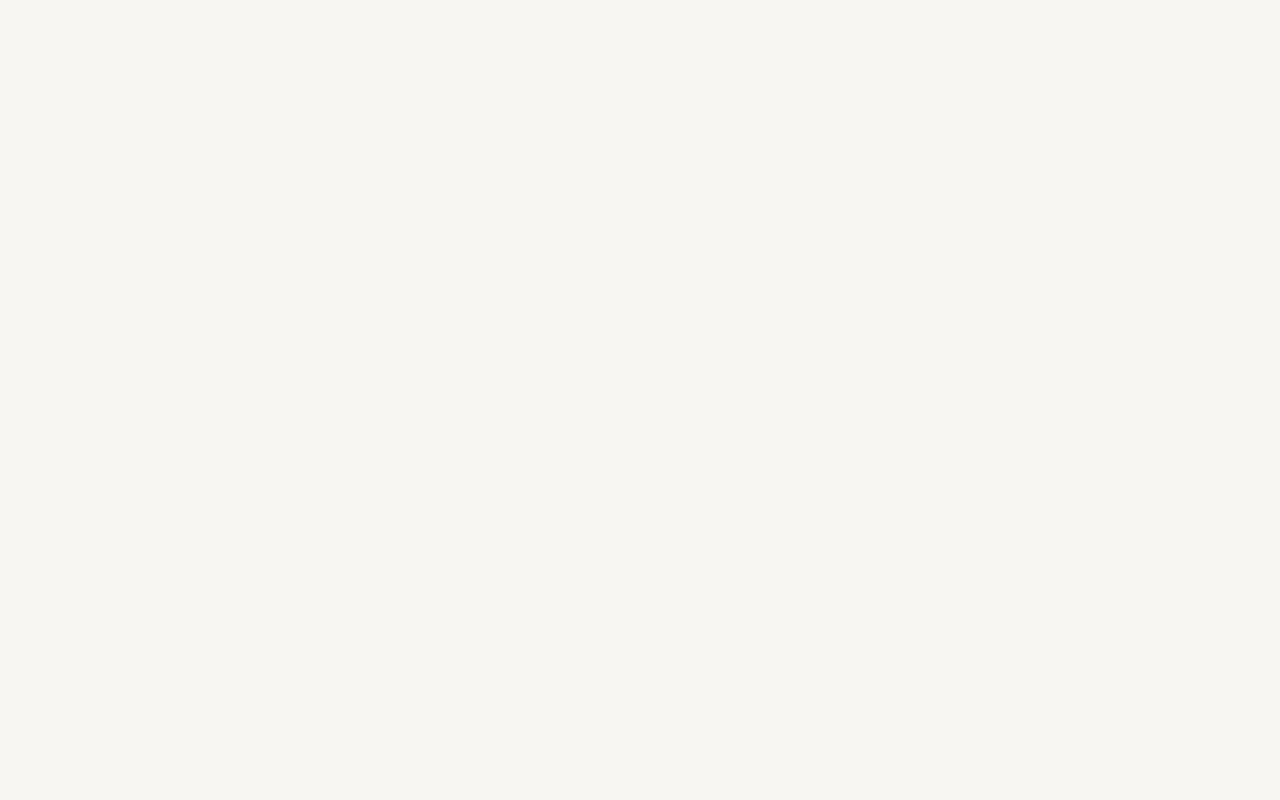
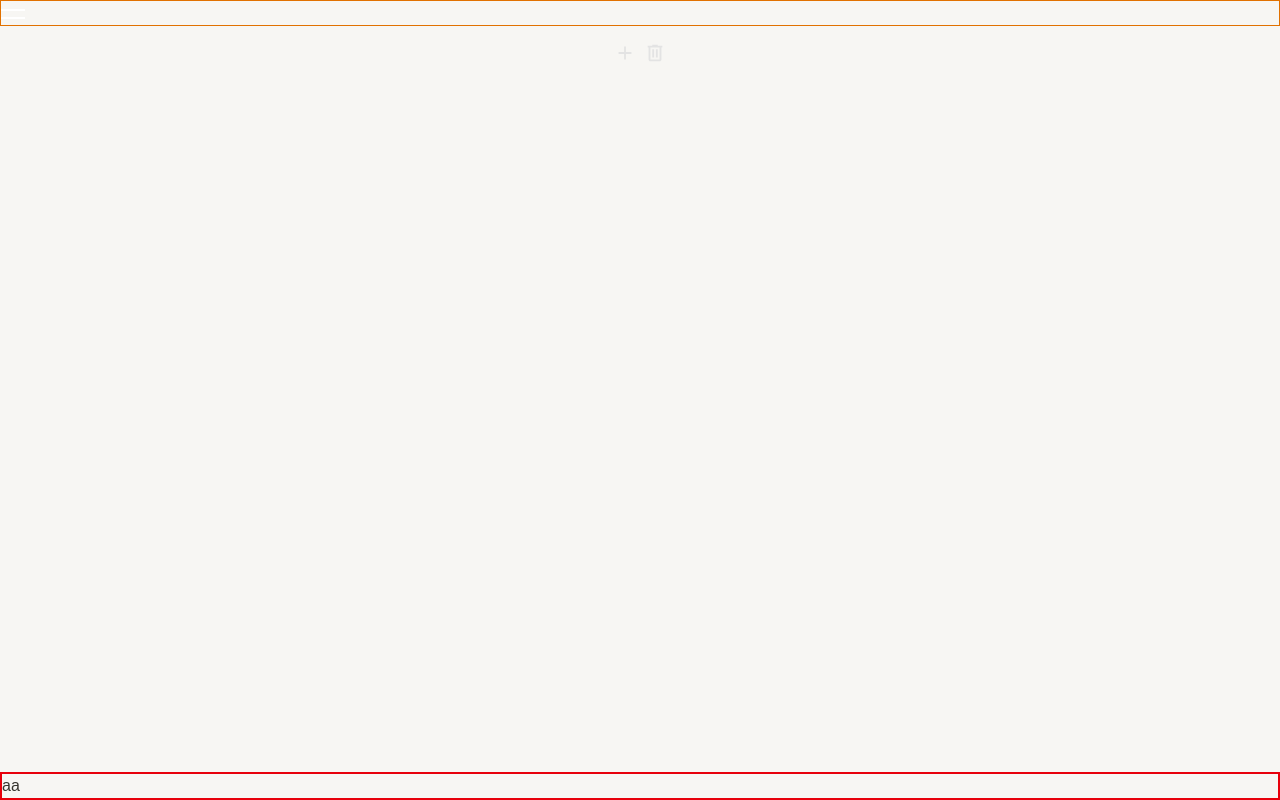
Before and after one commit to johyunsoo33/small-side-project, a Next.js app: page /myMemo in a window 1280 px wide. Built offline with nearby package versions, Linux system fonts and the light colour scheme.

Commit message:
✨ MemoBox 및 관련 컴포넌트 추가: MemoTopBox, MemoList, MemoItem 구현

```diff
--- /dev/null
+++ b/src/Component/MemoBox/MemoBox.tsx
@@ -0,0 +1,11 @@
+import MemoList from "./MemoListBox/MemoList";
+import MemoTopBox from "./MemoTopBox/MemoTopBox";
+
+export default function MemoBox() {
+  return (
+    <>
+      <MemoTopBox />
+      <MemoList />
+    </>
+  );
+}
--- /dev/null
+++ b/src/Component/MemoBox/MemoListBox/MemoItem.tsx
@@ -0,0 +1,7 @@
+export default function MemoItem() {
+  return (
+    <li className="list-none">
+      <div>aa</div>
+    </li>
+  );
+}
--- /dev/null
+++ b/src/Component/MemoBox/MemoListBox/MemoList.tsx
@@ -0,0 +1,9 @@
+import MemoItem from "./MemoItem";
+
+export default function MemoList() {
+  return (
+    <ol className="border-2 border-red-600">
+      <MemoItem />
+    </ol>
+  );
+}
--- /dev/null
+++ b/src/Component/MemoBox/MemoTopBox/MemoTopBox.tsx
@@ -0,0 +1,26 @@
+import Image from "next/image";
+
+export default function MemoTopBox() {
+  return (
+    <div className="taskTopBox flex justify-between max-w-11/12 mt-4 m-auto">
+      <div className="taskAdd">
+        <button className="mr-2" title="할 일 추가">
+          <Image
+            src="/Icons/calender_add.svg"
+            alt="달력에서 할 일 추가"
+            width={22}
+            height={22}
+          />
+        </button>
+        <button title="할 일 삭제">
+          <Image
+            src="/Icons/calender_delete.svg"
+            alt="달력에서 할 일 삭제"
+            width={22}
+            height={22}
+          />
+        </button>
+      </div>
+    </div>
+  );
+}
--- a/src/app/myMemo/page.tsx
+++ b/src/app/myMemo/page.tsx
@@ -1 +1,11 @@
-export default async function MyMemo() {}
+import Header from "@/src/Component/Header/header";
+import MemoBox from "@/src/Component/MemoBox/MemoBox";
+
+export default async function MyMemo() {
+  return (
+    <>
+      <Header />
+      <MemoBox />
+    </>
+  );
+}
```
